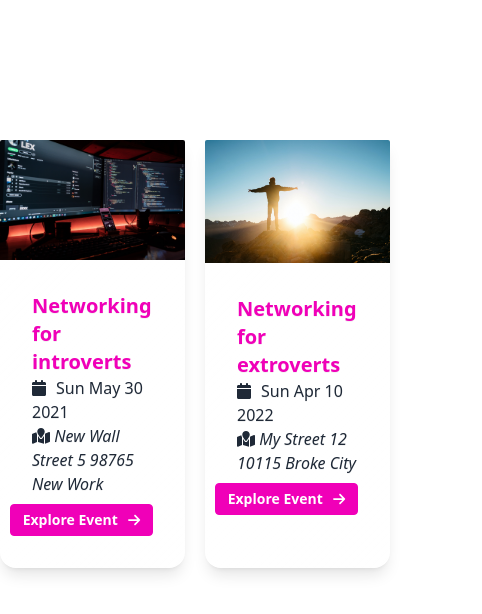
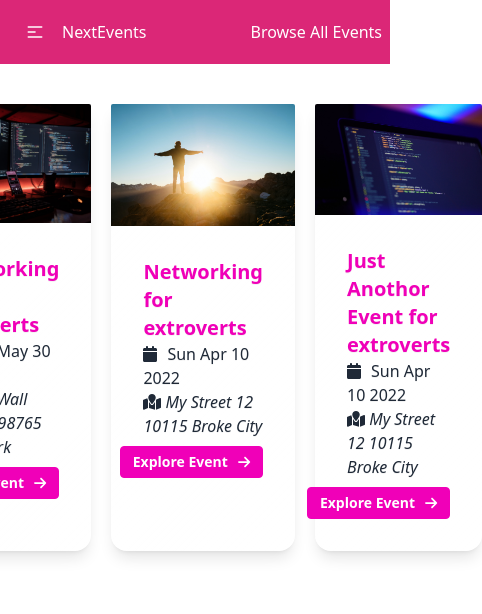
Before and after one commit to WilsonKinyua/next-events, a Next.js app: page / in a window 390 px wide. Shown: the top 614 px of the page, 482 px wide, since content can reach past the window. Built offline with nearby package versions, Linux system fonts and the light colour scheme.

Commit message:
navigation bar added

```diff
--- a/dummy-data.js
+++ b/dummy-data.js
@@ -29,6 +29,16 @@ const DUMMY_EVENTS = [
     image: "images/extroverts.jpg",
     isFeatured: true,
   },
+  {
+    id: "e4",
+    title: "Just Anothor Event for extroverts",
+    description:
+      "You probably need no help with networking in general. But focusing your energy correctly - that is something where most people can improve.",
+    location: "My Street 12, 10115 Broke City",
+    date: "2022-04-10",
+    image: "images/computer.jpeg",
+    isFeatured: true,
+  },
 ];
 
 export function getFeaturedEvents() {
--- a/pages/_app.js
+++ b/pages/_app.js
@@ -1,10 +1,47 @@
 import "@fortawesome/fontawesome-svg-core/styles.css";
 import { config } from "@fortawesome/fontawesome-svg-core";
-import '../styles/globals.css'
+import "../styles/globals.css";
 config.autoAddCss = false;
+import React from "react";
+import Link from "next/link";
 
 function MyApp({ Component, pageProps }) {
-  return <Component {...pageProps} />
+  return (
+    <React.Fragment>
+      <div className="navbar bg-pink-600 text-white">
+        <div className="navbar-start">
+          <div className="dropdown">
+            <label tabIndex="0" className="btn btn-ghost lg:hidden">
+              <svg
+                xmlns="http://www.w3.org/2000/svg"
+                className="h-5 w-5"
+                fill="none"
+                viewBox="0 0 24 24"
+                stroke="currentColor"
+              >
+                <path
+                  strokeLinecap="round"
+                  strokeLinejoin="round"
+                  strokeWidth="2"
+                  d="M4 6h16M4 12h8m-8 6h16"
+                />
+              </svg>
+            </label>
+          </div>
+          <Link href="/" className="btn btn-ghost normal-case text-xl">
+            NextEvents
+          </Link>
+        </div>
+        <div className="navbar-center hidden lg:flex"></div>
+        <div className="navbar-end">
+          <Link href="/events" className="btn text-white">
+            Browse All Events
+          </Link>
+        </div>
+      </div>
+      <Component {...pageProps} />
+    </React.Fragment>
+  );
 }
 
-export default MyApp
+export default MyApp;
--- a/pages/index.js
+++ b/pages/index.js
@@ -10,9 +10,6 @@ export default function HomePage() {
       <Head>
         <title>Just practising Next Js & Tailwind</title>
       </Head>
-      <h1 className="text-center pt-7 text-3xl text-white">
-        Just practising Next Js & Tailwind
-      </h1>
       <EventList featureEvents={FeaturedEvents} />
     </div>
   );
```
